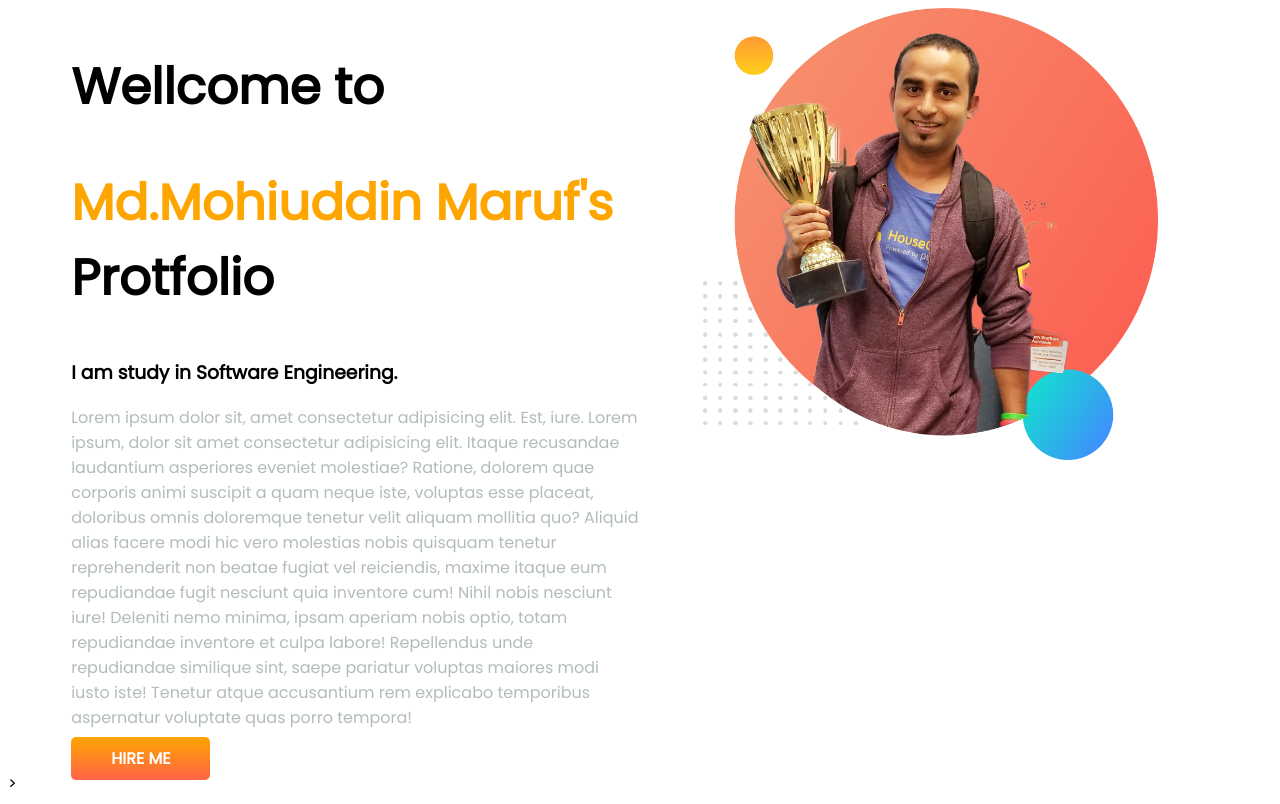
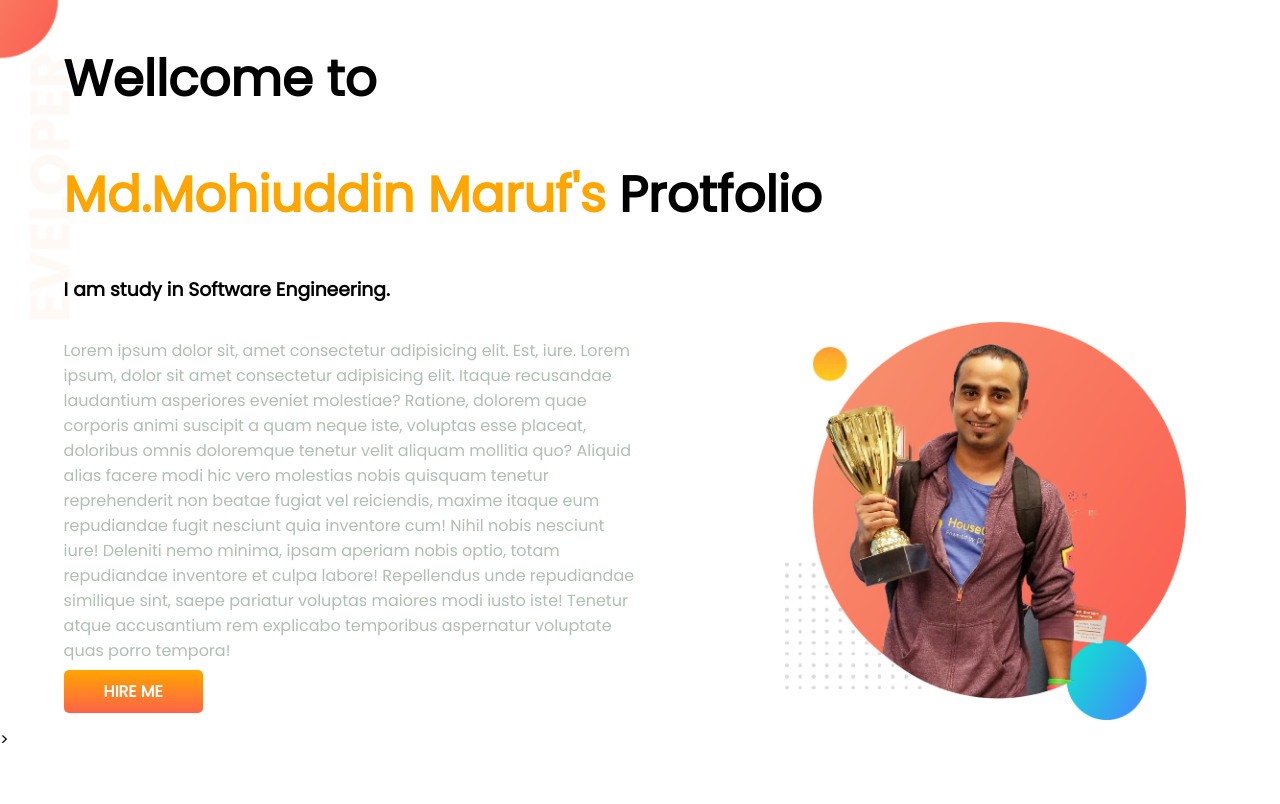
Before and after one commit to maruf119459/Protfolio, a plain HTML site: page index.htm in a window 1280 px wide. Drawn offline with Linux system fonts and the light colour scheme.

Commit message:
third commint

```diff
--- a/index.htm
+++ b/index.htm
@@ -13,11 +13,15 @@
     <link rel="stylesheet" href="style.css" />
   </head>
   <body>
-    <section>
+    <section class ="div_1 , top_banner">
+    <div>
+      <h1>Wellcome to</h1>
+      <h1><span id="Maruf">Md.Mohiuddin Maruf's</span> Protfolio</h1>
+      <h3>I am study in Software Engineering.</h3>
+    </div>
+    </section>
+    <section >
       <div class="half-width">
-        <h1>Wellcome to</h1>
-        <h1><span id="Maruf">Md.Mohiuddin Maruf's</span> Protfolio</h1>
-        <h3>I am study in Software Engineering.</h3>
         <p class="paragraf_color_1">
           Lorem ipsum dolor sit, amet consectetur adipisicing elit. Est, iure.
           Lorem ipsum, dolor sit amet consectetur adipisicing elit. Itaque
@@ -33,10 +37,15 @@
           Tenetur atque accusantium rem explicabo temporibus aspernatur
           voluptate quas porro tempora!
         </p>
-        <a class="link-button" target="_blank" href="https://www.linkedin.com/in/md-mohiuddin-maruf-84a31b266/">HIRE ME</a>
+        <a
+          class="link-button"
+          target="_blank"
+          href="https://www.linkedin.com/in/md-mohiuddin-maruf-84a31b266/"
+          >HIRE ME</a
+        >
       </div>
       <div class="half-width">
-        <img src="images/jhankar.png" alt="" />
+        <img src="images/jhankar.png" alt=""  class="padding_left" />
       </div>
     </section>
     >
--- a/style.css
+++ b/style.css
@@ -1,5 +1,7 @@
 body{
     font-family: 'Poppins', sans-serif;
+    margin-left: 0%;
+    margin-top: 0%;
 }
 
 h1{
@@ -8,6 +10,10 @@ h1{
 
 #Maruf{
     color: orange;
+}
+
+.div_1{
+    padding-left: 5%;
 }
 
 .paragraf_color_1{
@@ -23,8 +29,12 @@ section{
     padding-left: 5%;
 }
 
+.padding_left{
+    padding-left: 15%;
+}
+
 .half-width img{
-    width: 80%;
+    width: 70%;
 }
 
 .link-button{
@@ -35,3 +45,8 @@ section{
     padding: 10px 40px;
     border-radius: 5px;
 }
+
+.top_banner{
+    background-image: url(images/top-banner.png);
+    background-repeat: no-repeat;
+}
```
Also changed, not shown: 1 other file.
